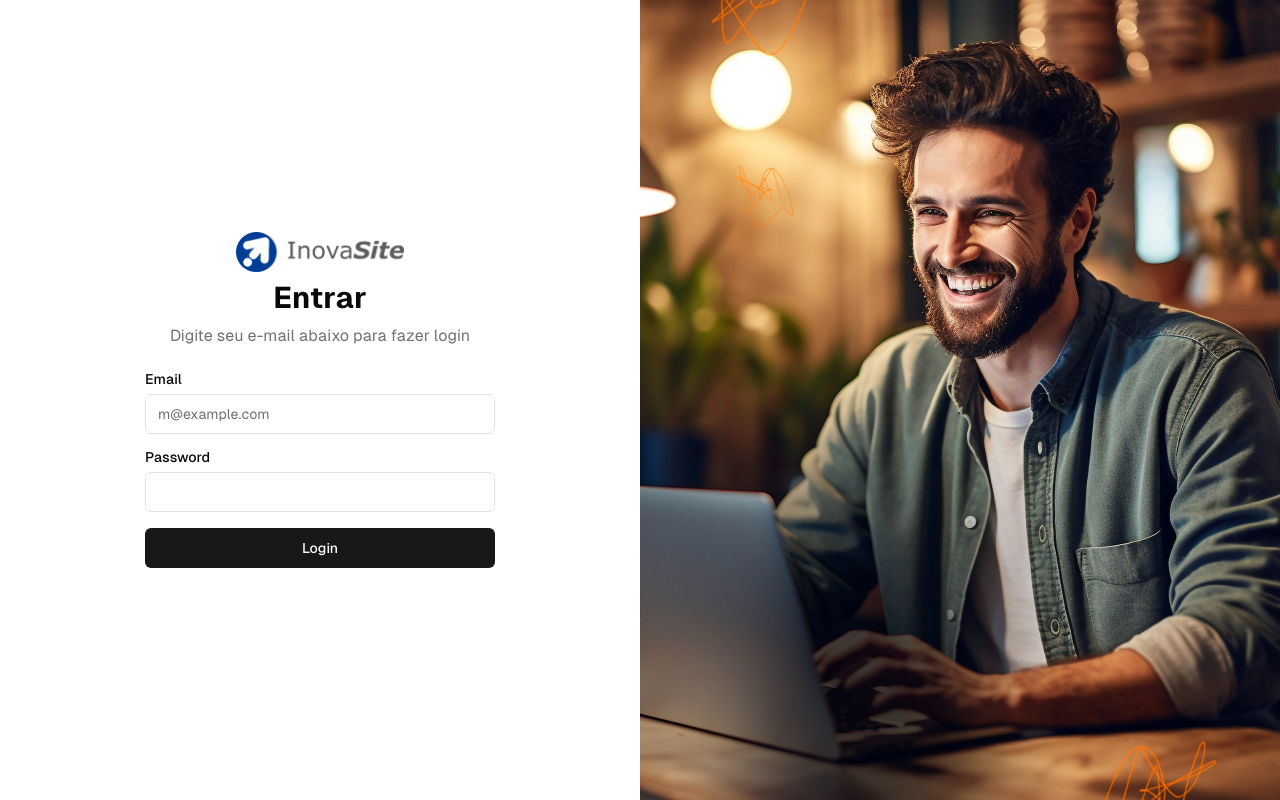
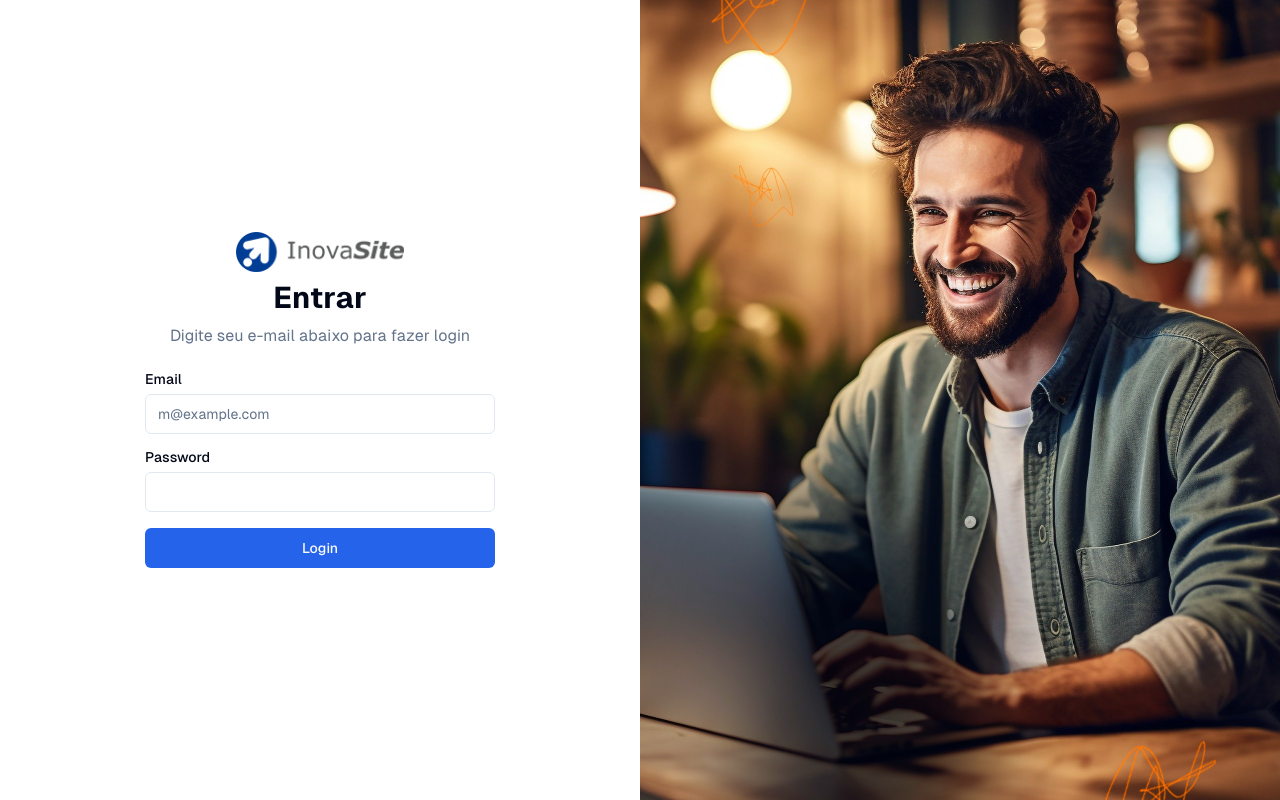
Before and after one commit to diegoricardosouza/myagency-pay, a React (Vite) app in the folder front/: page /login in a window 1280 px wide. Built offline with nearby package versions, Linux system fonts and the light colour scheme; no server answers.

Commit message:
style: change global color

```diff
--- a/front/src/index.css
+++ b/front/src/index.css
@@ -5,47 +5,47 @@
 @layer base {
   :root {
     --background: 0 0% 100%;
-    --foreground: 240 10% 3.9%;
+    --foreground: 222.2 84% 4.9%;
     --card: 0 0% 100%;
-    --card-foreground: 240 10% 3.9%;
+    --card-foreground: 222.2 84% 4.9%;
     --popover: 0 0% 100%;
-    --popover-foreground: 240 10% 3.9%;
-    --primary: 240 5.9% 10%;
-    --primary-foreground: 0 0% 98%;
-    --secondary: 240 4.8% 95.9%;
-    --secondary-foreground: 240 5.9% 10%;
-    --muted: 240 4.8% 95.9%;
-    --muted-foreground: 240 3.8% 46.1%;
-    --accent: 240 4.8% 95.9%;
-    --accent-foreground: 240 5.9% 10%;
+    --popover-foreground: 222.2 84% 4.9%;
+    --primary: 221.2 83.2% 53.3%;
+    --primary-foreground: 210 40% 98%;
+    --secondary: 210 40% 96.1%;
+    --secondary-foreground: 222.2 47.4% 11.2%;
+    --muted: 210 40% 96.1%;
+    --muted-foreground: 215.4 16.3% 46.9%;
+    --accent: 210 40% 96.1%;
+    --accent-foreground: 222.2 47.4% 11.2%;
     --destructive: 0 84.2% 60.2%;
-    --destructive-foreground: 0 0% 98%;
-    --border: 240 5.9% 90%;
-    --input: 240 5.9% 90%;
-    --ring: 240 5.9% 10%;
+    --destructive-foreground: 210 40% 98%;
+    --border: 214.3 31.8% 91.4%;
+    --input: 214.3 31.8% 91.4%;
+    --ring: 221.2 83.2% 53.3%;
     --radius: 0.5rem;
   }
 
   .dark {
-    --background: 240 10% 3.9%;
-    --foreground: 0 0% 98%;
-    --card: 240 10% 3.9%;
-    --card-foreground: 0 0% 98%;
-    --popover: 240 10% 3.9%;
-    --popover-foreground: 0 0% 98%;
-    --primary: 0 0% 98%;
-    --primary-foreground: 240 5.9% 10%;
-    --secondary: 240 3.7% 15.9%;
-    --secondary-foreground: 0 0% 98%;
-    --muted: 240 3.7% 15.9%;
-    --muted-foreground: 240 5% 64.9%;
-    --accent: 240 3.7% 15.9%;
-    --accent-foreground: 0 0% 98%;
+    --background: 222.2 84% 4.9%;
+    --foreground: 210 40% 98%;
+    --card: 222.2 84% 4.9%;
+    --card-foreground: 210 40% 98%;
+    --popover: 222.2 84% 4.9%;
+    --popover-foreground: 210 40% 98%;
+    --primary: 217.2 91.2% 59.8%;
+    --primary-foreground: 222.2 47.4% 11.2%;
+    --secondary: 217.2 32.6% 17.5%;
+    --secondary-foreground: 210 40% 98%;
+    --muted: 217.2 32.6% 17.5%;
+    --muted-foreground: 215 20.2% 65.1%;
+    --accent: 217.2 32.6% 17.5%;
+    --accent-foreground: 210 40% 98%;
     --destructive: 0 62.8% 30.6%;
-    --destructive-foreground: 0 0% 98%;
-    --border: 240 3.7% 15.9%;
-    --input: 240 3.7% 15.9%;
-    --ring: 240 4.9% 83.9%;
+    --destructive-foreground: 210 40% 98%;
+    --border: 217.2 32.6% 17.5%;
+    --input: 217.2 32.6% 17.5%;
+    --ring: 224.3 76.3% 48%;
   }
 }
 
```
